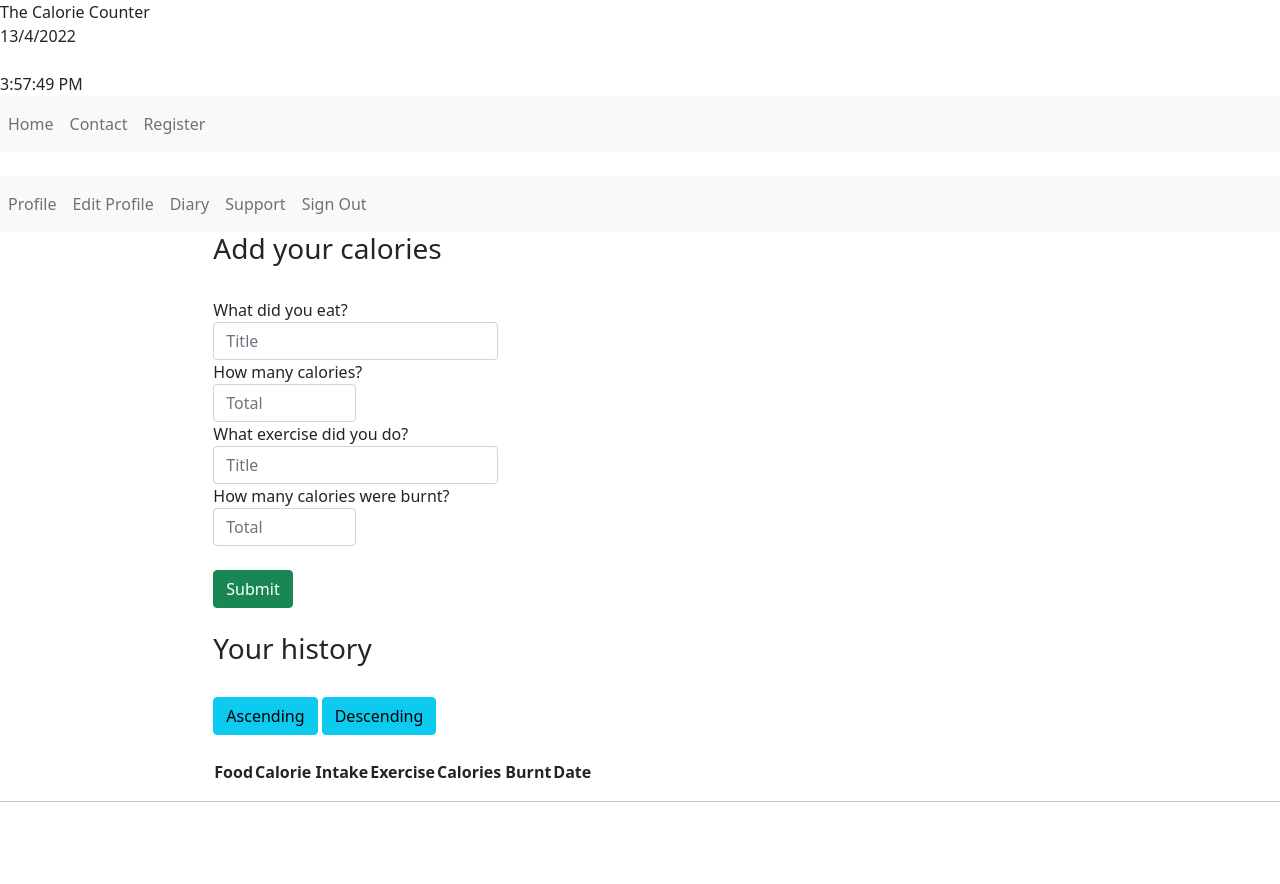
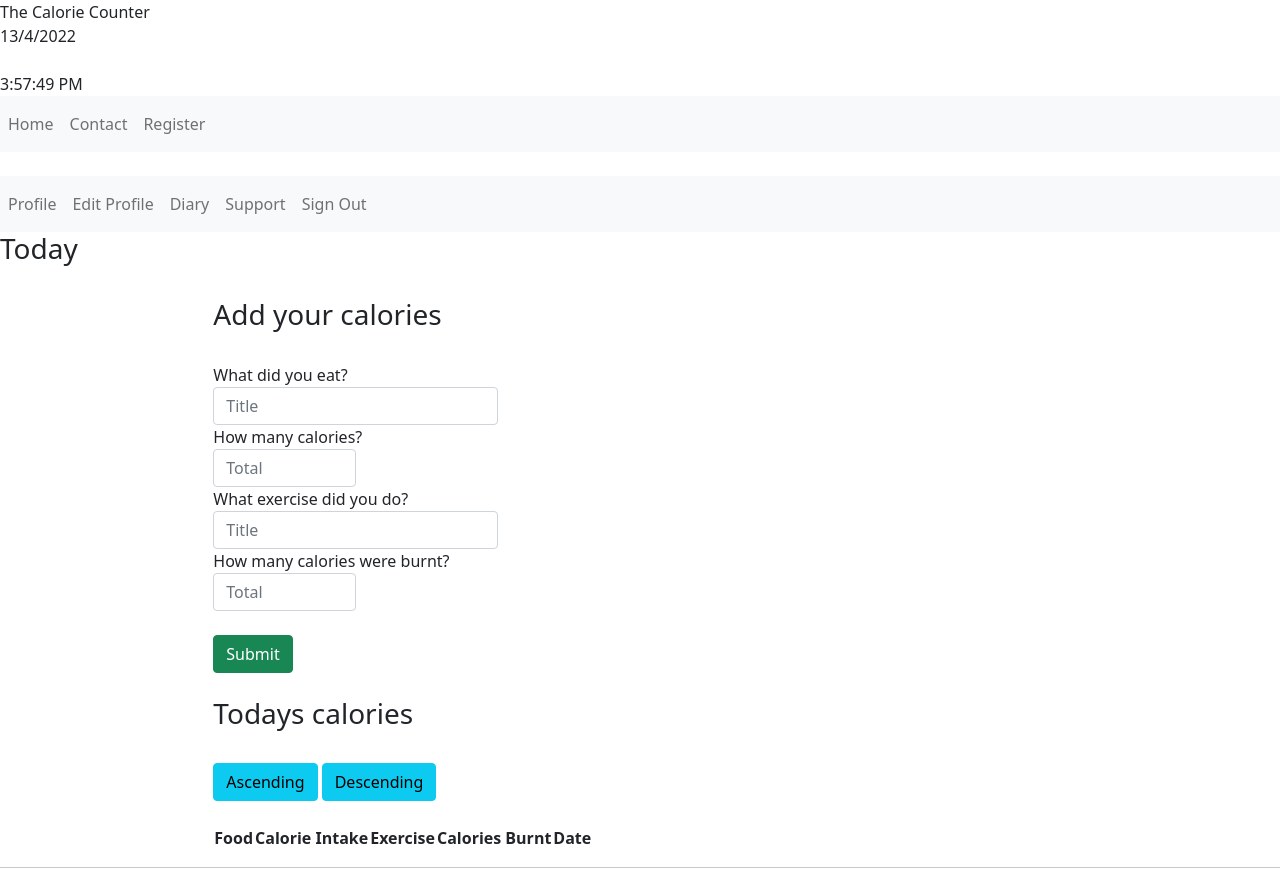
Before and after one commit to rayyanp/Calorie-Counter-Project, a PHP site: page /history.php in a window 1280 px wide. Before the commit the page ends 802 px from the top, so only its background shows below. Run offline with PHP 8.4, Linux system fonts and the light colour scheme; a user stored in the database is signed in; data that the repository does not hold is empty.

Commit message:
Update history.php

```diff
--- a/history.php
+++ b/history.php
@@ -14,24 +14,24 @@ else
 
 if(isset($_POST['ASC']))
 {
-    $asc_query = "SELECT * FROM calories WHERE uid = $uid ORDER BY cid ASC";
+    $asc_query = "SELECT * FROM calories WHERE uid = $uid ORDER BY cid ASC AND date(datetime) = curdate()";
     $result = executeQuery($asc_query);
 }
 
 // Descending Order
 elseif (isset ($_POST['DESC']))
     {
-          $desc_query = "SELECT * FROM calories WHERE uid = $uid ORDER BY cid DESC";
+          $desc_query = "SELECT * FROM calories WHERE uid = $uid ORDER BY cid DESC AND date(datetime) = curdate()";
           $result = executeQuery($desc_query);
     }
 
     // Default Order
  else {
-        $default_query = "SELECT * FROM calories WHERE uid = $uid";
+        $default_query = "SELECT * FROM calories WHERE uid = $uid AND date(datetime) = curdate()";
         $result = executeQuery($default_query);
 }
 ?>
-
+      <h3>Today</h3><br>
         <div class="col-md-8 m-auto block" id="main_content">
       <h3>Add your calories</h3><br>
         <form action="calorieupdate.php" method="post" enctype="multipart/form-data">
@@ -83,9 +83,8 @@ elseif (isset ($_POST['DESC']))
       </div>
     </div><br>
 
-
     <div class="col-md-8 m-auto block" id="main_content">
-    <h3>Your history</h3><br>
+    <h3>Todays calories</h3><br>
       <form action="history.php" method="post">
         <input type="submit" class = "btn btn-info" name="ASC" value="Ascending">
         <input type="submit" class = "btn btn-info" name="DESC" value="Descending"><br><br>
```
